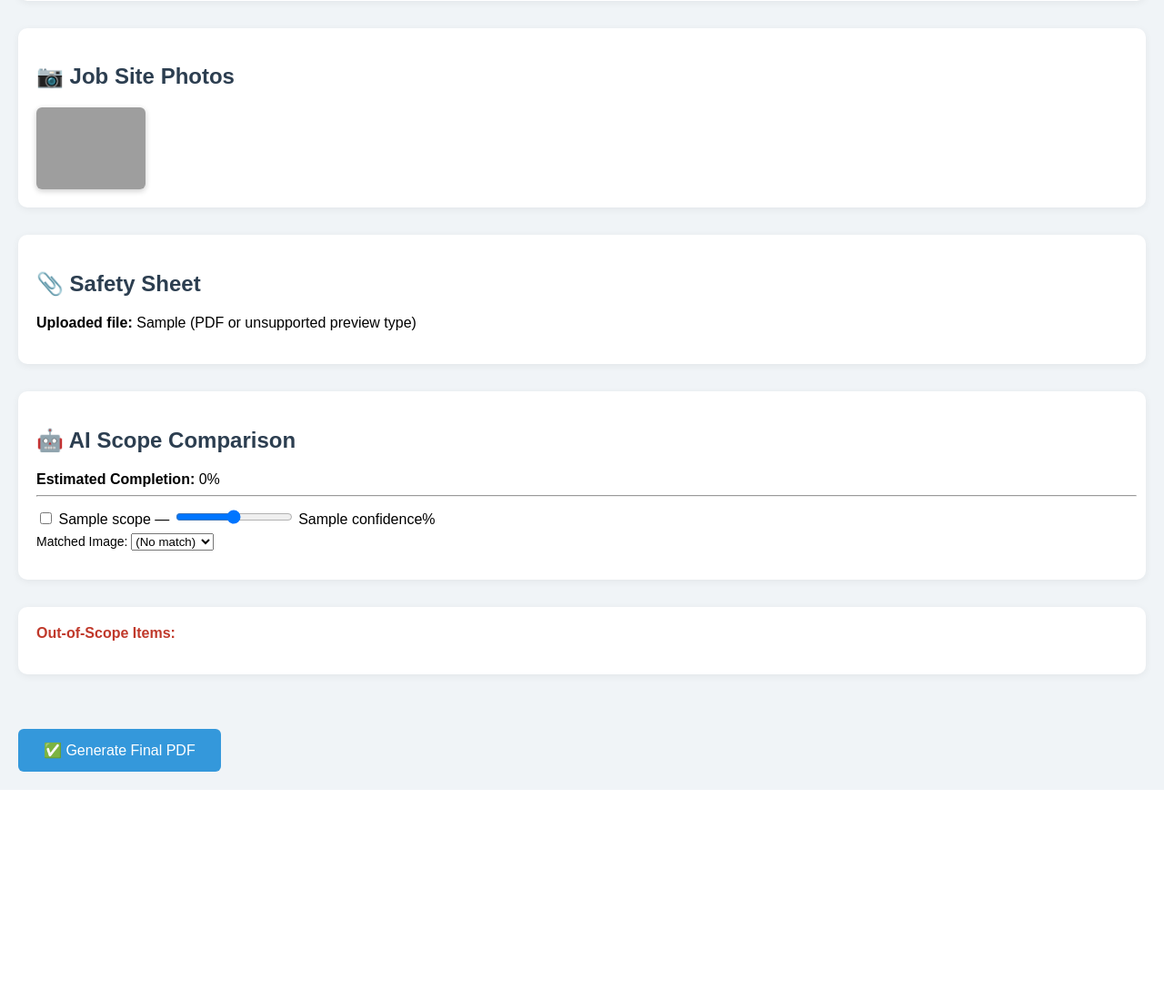
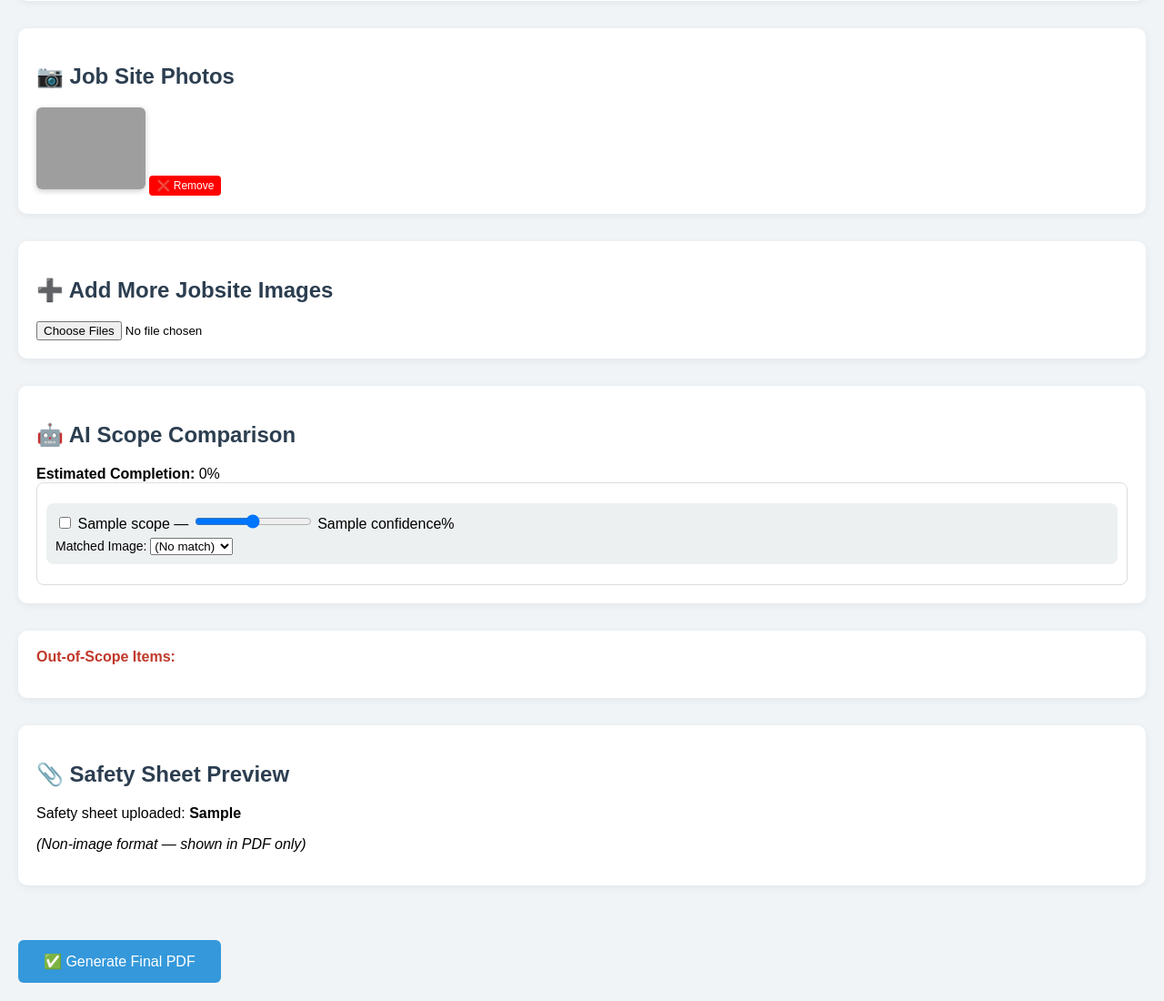
Before and after one commit to VagishKapila/gpt-material-insight-api, a Flask app: template templates/preview.html in a window 1280 px wide. Shown: the part 674-1774 px from the top of the page at 91% size. Before the commit the page ends 1542 px from the top, so only its background shows below. Run offline with Flask 3, Linux system fonts and the light colour scheme; the template is opened without the code that fills it: most values are stand-ins (such as "Sample title", 1, 10 or a date in 2020); grey boxes are pictures that could not be loaded.

Commit message:
Update preview.html

```diff
--- a/templates/preview.html
+++ b/templates/preview.html
@@ -10,17 +10,18 @@
     .label { font-weight: bold; color: #34495e; display: block; margin-top: 10px; }
     .images { display: flex; flex-wrap: wrap; gap: 10px; }
     .images img { width: 120px; border-radius: 6px; box-shadow: 0 2px 6px rgba(0,0,0,0.2); cursor: zoom-in; }
-    .score { margin: 12px 0; }
+    .score { margin: 12px 0; padding: 10px; background: #ecf0f1; border-radius: 8px; }
     .out-of-scope { color: #c0392b; }
     .button { margin-top: 30px; padding: 14px 28px; font-size: 16px; background: #3498db; color: white; border: none; border-radius: 6px; cursor: pointer; }
     .button:hover { background: #2980b9; }
     .dropdown { margin-top: 6px; font-size: 14px; }
-    .scroll-box { max-height: 350px; overflow-y: auto; padding-right: 10px; }
+    .scrollbox { max-height: 400px; overflow-y: auto; border: 1px solid #ddd; padding: 10px; border-radius: 8px; background: #fff; }
+    .delete-btn { background: red; color: white; border: none; border-radius: 4px; cursor: pointer; padding: 4px 8px; margin-top: 4px; font-size: 12px; }
   </style>
 </head>
 <body>
   <h1>📋 Daily Log Preview</h1>
-  <form action="/submit_preview" method="POST">
+  <form action="/submit_preview" method="POST" enctype="multipart/form-data">
     <input type="hidden" name="session_id" value="{{ session_id }}">
 
     <div class="section">
@@ -44,27 +45,27 @@
       <h2>📷 Job Site Photos</h2>
       <div class="images">
         {% for img_path in image_paths %}
-          <img src="/{{ img_path }}" alt="Job Site Photo" onclick="zoomImage(this)">
+          <div>
+            <img src="/{{ img_path }}" alt="Job Photo" onclick="zoomImage(this)">
+            <form method="POST" action="/remove_image/{{ session_id }}">
+              <input type="hidden" name="remove_path" value="{{ img_path }}">
+              <button type="submit" class="delete-btn">❌ Remove</button>
+            </form>
+          </div>
         {% endfor %}
       </div>
     </div>
     {% endif %}
 
-    {% if safety_sheet %}
     <div class="section">
-      <h2>📎 Safety Sheet</h2>
-      {% if safety_sheet.endswith('.jpg') or safety_sheet.endswith('.jpeg') or safety_sheet.endswith('.png') %}
-        <img src="/{{ safety_sheet }}" style="max-width: 400px; border: 1px solid #ccc;" alt="Safety Sheet">
-      {% else %}
-        <p><strong>Uploaded file:</strong> {{ safety_sheet.split('/')[-1] }} (PDF or unsupported preview type)</p>
-      {% endif %}
+      <h2>➕ Add More Jobsite Images</h2>
+      <input type="file" name="new_images" accept="image/*" multiple>
     </div>
-    {% endif %}
 
-    <div class="section scroll-box">
+    <div class="section">
       <h2>🤖 AI Scope Comparison</h2>
       <div><strong>Estimated Completion:</strong> <span id="completion-val">{{ ai_results.completion or 0 }}</span>%</div>
-      <hr>
+      <div class="scrollbox">
       {% for item in ai_results.scored_items %}
         <div class="score">
           <input type="checkbox" name="match_{{ loop.index0 }}" class="matchbox" {% if item.match %}checked{% endif %}>
@@ -87,6 +88,7 @@
           </div>
         </div>
       {% endfor %}
+      </div>
       <input type="hidden" name="total_items" value="{{ ai_results.scored_items|length }}">
     </div>
 
@@ -101,6 +103,19 @@
     </div>
     {% endif %}
 
+    {% if safety_sheet_path %}
+    <div class="section">
+      <h2>📎 Safety Sheet Preview</h2>
+      {% set ext = safety_sheet_path.split('.')[-1].lower() %}
+      {% if ext in ['jpg', 'jpeg', 'png'] %}
+        <img src="/{{ safety_sheet_path }}" alt="Safety Sheet" style="max-width: 400px;">
+      {% else %}
+        <p>Safety sheet uploaded: <strong>{{ safety_sheet_path.split('/')[-1] }}</strong></p>
+        <p><i>(Non-image format — shown in PDF only)</i></p>
+      {% endif %}
+    </div>
+    {% endif %}
+
     <button type="submit" class="button">✅ Generate Final PDF</button>
   </form>
 
@@ -110,7 +125,8 @@
   const completionDisplay = document.getElementById("completion-val");
 
   function updateCompletion() {
-    let total = 0, count = 0;
+    let total = 0;
+    let count = 0;
     sliders.forEach((slider, i) => {
       if (checkboxes[i].checked) {
         total += parseInt(slider.value);
```
